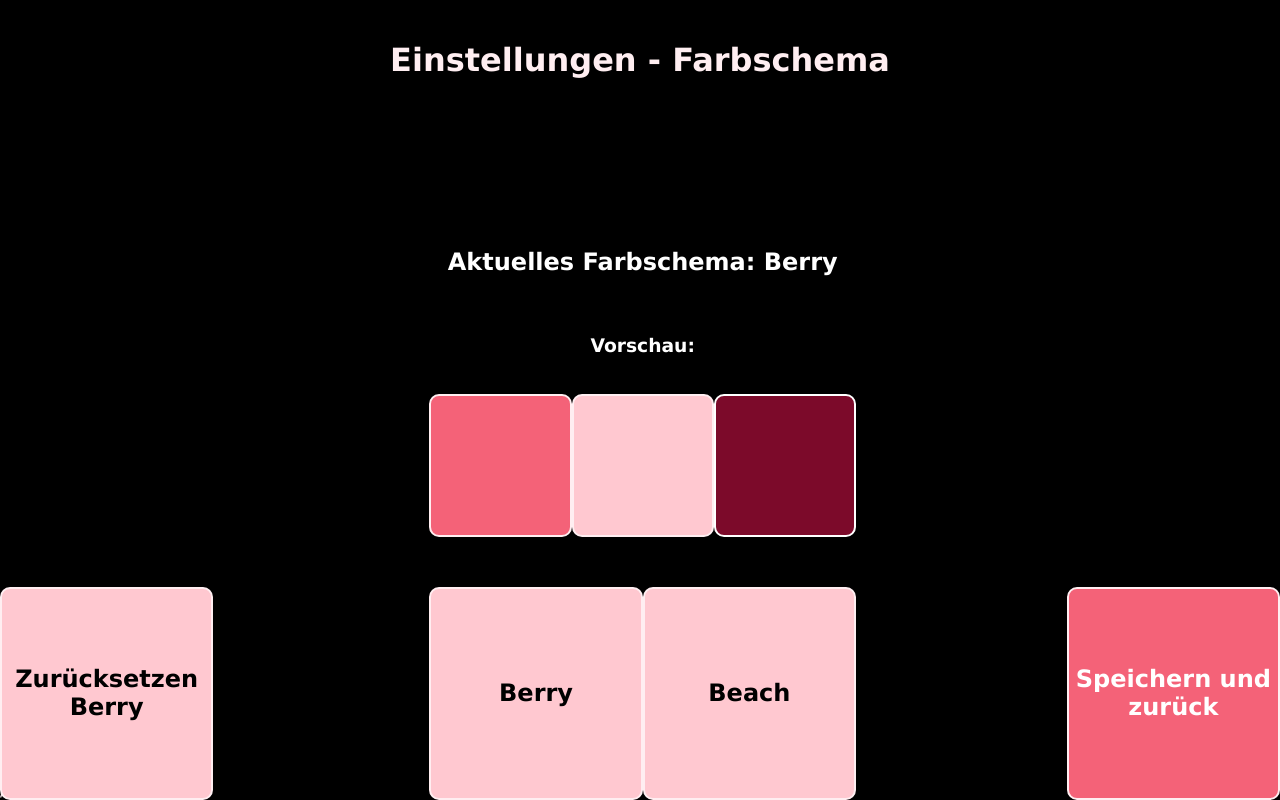
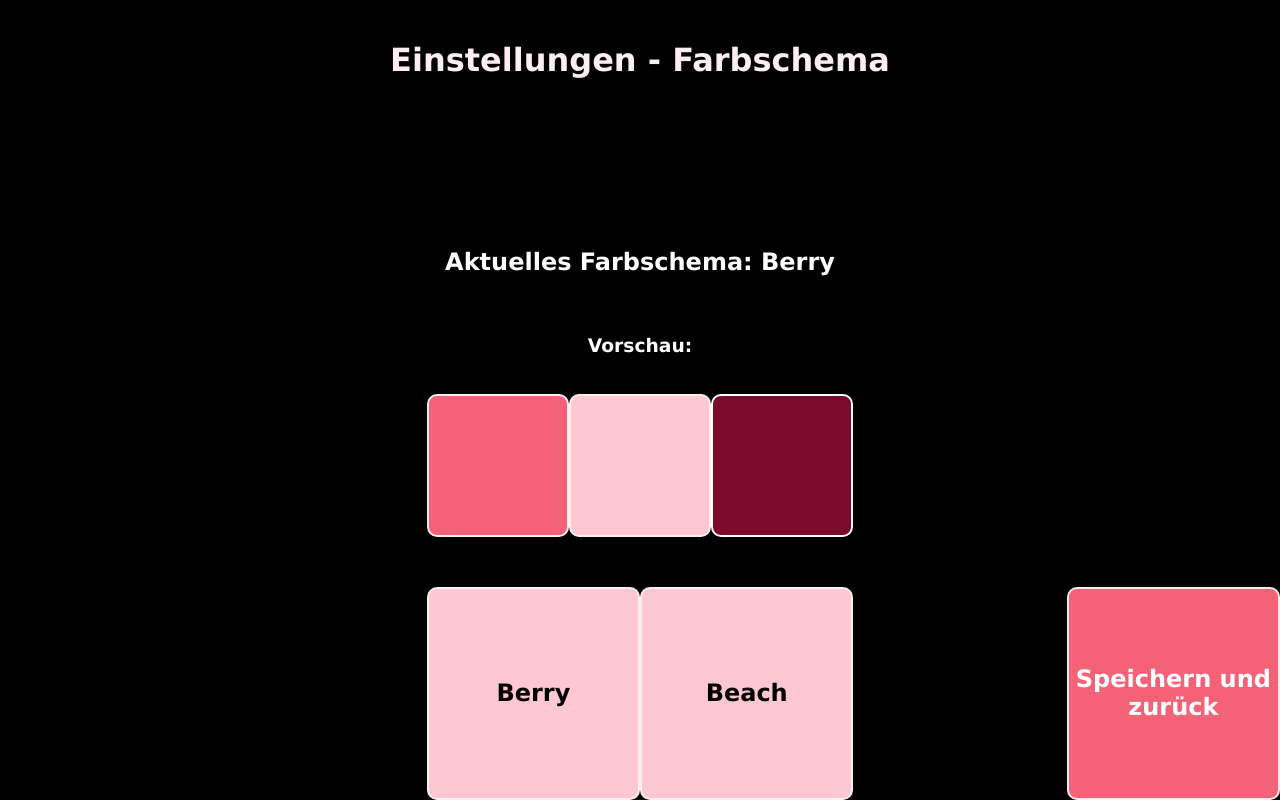
Before and after one commit to lm154-hdm/piano-game-sensefloor, a SvelteKit app: page /sensfloor/menu/settings/colourscheme in a window 1280 px wide. Built offline with nearby package versions, Linux system fonts and the light colour scheme.

Commit message:
add: reset button to speed & buffer, fix: container position

```diff
--- a/src/lib/components/labelled-settings-container/labelled-settings-container.svelte
+++ b/src/lib/components/labelled-settings-container/labelled-settings-container.svelte
@@ -14,6 +14,7 @@
 
 <style>
     .labelled-settings-container {
+        position: absolute;
         color: var(--text);
         width: 100vw;
         display: flex;
--- a/src/lib/components/reset-button.svelte
+++ b/src/lib/components/reset-button.svelte
@@ -1,9 +1,16 @@
 <script lang="ts">
-    let { text, onClick } = $props();
+
+    interface ResetButtonProps {
+        text: string | undefined;
+        onClick: () => void;
+    }
+
+    let { text, onClick }: ResetButtonProps = $props();
 </script>
 
 <button
         class="menu-button secondary-button bottom-left-corner"
-        onclick={onClick}>
+        onclick={onClick}
+>
     Zurücksetzen<br/>{text}
 </button>/
--- a/src/routes/sensfloor/menu/settings/colourscheme/+page.svelte
+++ b/src/routes/sensfloor/menu/settings/colourscheme/+page.svelte
@@ -3,20 +3,10 @@
     import BackButton from "$lib/components/back-button.svelte";
     import ColorSchemeButton from "$lib/components/color-scheme-button.svelte";
     import ColorSchemePreview from "$lib/components/color-scheme-preview.svelte";
-  import LabelledSettingsColumn from "$lib/components/labelled-settings-container/labelled-settings-column.svelte";
+    import LabelledSettingsColumn from "$lib/components/labelled-settings-container/labelled-settings-column.svelte";
     import LabelledSettingsContainer from "$lib/components/labelled-settings-container/labelled-settings-container.svelte";
-  import LabelledSettingsRow from "$lib/components/labelled-settings-container/labelled-settings-row.svelte";
+    import LabelledSettingsRow from "$lib/components/labelled-settings-container/labelled-settings-row.svelte";
     import Title from "$lib/components/title.svelte";
-    import ResetButton from "$lib/components/reset-button.svelte";
-
-    function getDefaultName(): string | undefined {
-        return colorSchemes.find((c) => c.id === "default")?.displayText;
-    }
-
-    function setColorSchemeToDefault() {
-        settings.colorSchemeId = "default"
-        document.documentElement.setAttribute("data-colorscheme", "default");
-    }
 
     function getCurrentColorSchemeName(): string | undefined {
         return colorSchemes.find((colorScheme) => colorScheme.id === settings.colorSchemeId)?.displayText;
@@ -24,8 +14,6 @@
 </script>
 
 <Title text="Einstellungen - Farbschema" />
-
-<ResetButton text={getDefaultName()} onClick={setColorSchemeToDefault}/>
 
 <LabelledSettingsContainer text="Aktuelles Farbschema: {getCurrentColorSchemeName()}">
     <LabelledSettingsColumn>
--- a/src/routes/sensfloor/menu/settings/speed/+page.svelte
+++ b/src/routes/sensfloor/menu/settings/speed/+page.svelte
@@ -8,8 +8,6 @@
 </script>
 
 <Title text="Einstellungen - Geschwindigkeit" />
-
-<ResetButton text="100%" onClick={() => settings.speed = 100 }/>
 
 <LabelledSettingsContainer text="Aktuelle Geschwindigkeit: {settings.speed}%">
     <LabelledSettingsRow>
@@ -32,4 +30,5 @@
     </LabelledSettingsRow>
 </LabelledSettingsContainer>
 
+<ResetButton text="100%" onClick={() => settings.speed = 100 }  />
 <BackButton text="Speichern und zurück" slug="/sensfloor/menu/settings" shouldSave={true} />
```
Also changed, not shown: src/routes/sensfloor/menu/settings/buffer/+page.svelte (+2 -10 lines).
